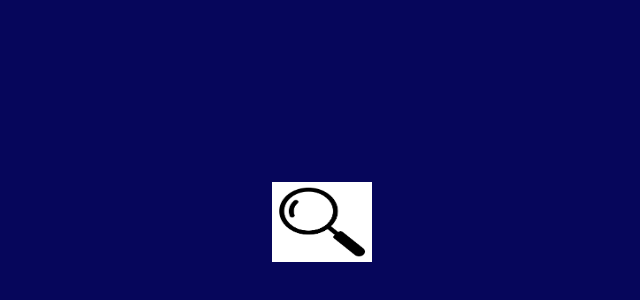
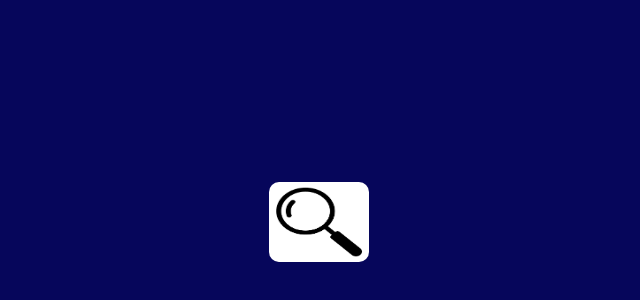
Before and after one commit to gogolashvili/show-hide-search, a plain HTML site: page index.html in a window 1280 px wide. Shown: the part 178-478 px from the top of the page, 318-958 px from the left. Drawn offline with Linux system fonts and the light colour scheme.

Commit message:
change properties

```diff
--- a/index.html
+++ b/index.html
@@ -10,7 +10,7 @@
   </head>
   <body>
     <div class="cont">
-      <input class="Search" type="text" placeholder="Search..." />
+      <input class="Search" type="text" placeholder="Search.." />
       <img src="./photo/download.png" />
     </div>
 
--- a/style.css
+++ b/style.css
@@ -1,16 +1,20 @@
 img {
   width: 100px;
-  height: 80px;
+  height: 79.1px;
+  margin-left: -15px;
+  border-radius: 10px;
 }
 img:hover {
   cursor: pointer;
 }
 input {
-  width: 400px;
+  width: 0px;
   height: 80px;
   font-size: 40px;
-  display: none;
+  transition: 0.7s;
+  border-radius: 10px;
 }
+
 .cont {
   width: 100vw;
   height: 100vh;
@@ -20,5 +24,5 @@ input {
   align-items: center;
 }
 .toggle {
-  display: block;
+  width: 400px;
 }
```
